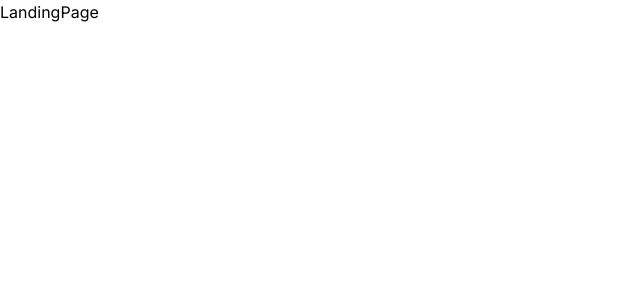
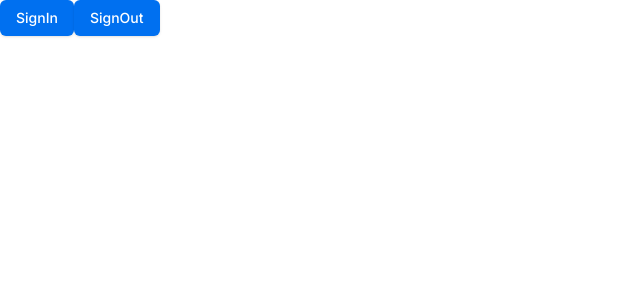
Before and after one commit to Darlley/genius-saas, a Next.js app: page / in a window 1280 px wide. Shown: the top 300 px of the page, without its empty margins (0-640 px from the left). Built offline with nearby package versions, Linux system fonts and the light colour scheme.

Commit message:
feat: setup clerk

```diff
--- a/package.json
+++ b/package.json
@@ -11,6 +11,7 @@
     "shadcn": "pnpm dlx shadcn@latest add"
   },
   "dependencies": {
+    "@clerk/nextjs": "^5.6.1",
     "@hookform/resolvers": "^3.9.0",
     "@radix-ui/react-accordion": "^1.2.0",
     "@radix-ui/react-alert-dialog": "^1.1.1",
--- /dev/null
+++ b/src/app/(auth)/layout.tsx
@@ -0,0 +1,10 @@
+import React from 'react';
+
+export default function layout({ children }: { children: React.ReactNode }) {
+  return (
+
+    <div className="w-full h-svh flex items-center justify-center absolute inset-0 -z-10 bg-white bg-[radial-gradient(#e5e7eb_1px,transparent_1px)] [background-size:16px_16px]">
+      {children}
+    </div>
+  );
+}
--- /dev/null
+++ b/src/app/(auth)/sign-in/[[...sign-in]]/page.tsx
@@ -0,0 +1,5 @@
+import { SignUp } from '@clerk/nextjs'
+
+export default function Page() {
+  return <SignUp />
+}
--- /dev/null
+++ b/src/app/(auth)/sign-up/[[...sign-up]]/page.tsx
@@ -0,0 +1,5 @@
+import { SignUp } from '@clerk/nextjs'
+
+export default function Page() {
+  return <SignUp />
+}
--- a/src/app/(dashboard)/layout.tsx
+++ b/src/app/(dashboard)/layout.tsx
@@ -1,5 +1,4 @@
 import type { Metadata } from 'next';
-import '../globals.css';
 
 import {
   Bell,
@@ -42,9 +41,9 @@ export const metadata: Metadata = {
 
 export default function RootLayout({
   children,
-}: Readonly<{
+}: {
   children: React.ReactNode;
-}>) {
+}) {
   return (
     <div className="grid min-h-screen w-full md:grid-cols-[220px_1fr] lg:grid-cols-[280px_1fr]">
       <div className="hidden border-r bg-muted/40 md:block">
--- a/src/app/(website)/page.tsx
+++ b/src/app/(website)/page.tsx
@@ -1,7 +1,15 @@
-import React from 'react'
+import { Button } from '@/components/ui/button';
+import Link from 'next/link';
 
 export default function LandingPage() {
   return (
-    <div>LandingPage</div>
-  )
+    <div>
+      <Button>
+        <Link href="/sign-in">SignIn</Link>
+      </Button>
+      <Button>
+        <Link href="/sign-up">SignOut</Link>
+      </Button>
+    </div>
+  );
 }
--- a/src/app/layout.tsx
+++ b/src/app/layout.tsx
@@ -1,6 +1,8 @@
 import type { Metadata } from "next";
 import { Inter } from "next/font/google";
 import "./globals.css";
+
+import { ClerkProvider } from '@clerk/nextjs'
 
 const inter = Inter({ subsets: ["latin"] });
 
@@ -15,8 +17,10 @@ export default function RootLayout({
   children: React.ReactNode;
 }>) {
   return (
-    <html lang="pt-BR">
-      <body className={inter.className}>{children}</body>
-    </html>
+    <ClerkProvider>
+      <html lang="pt-BR">
+        <body className={inter.className}>{children}</body>
+      </html>
+    </ClerkProvider>
   );
 }
```
Also changed, not shown: src/middleware.ts (added, +18 -0 lines), 1 other file (tests, documents, lock files or other folders).
